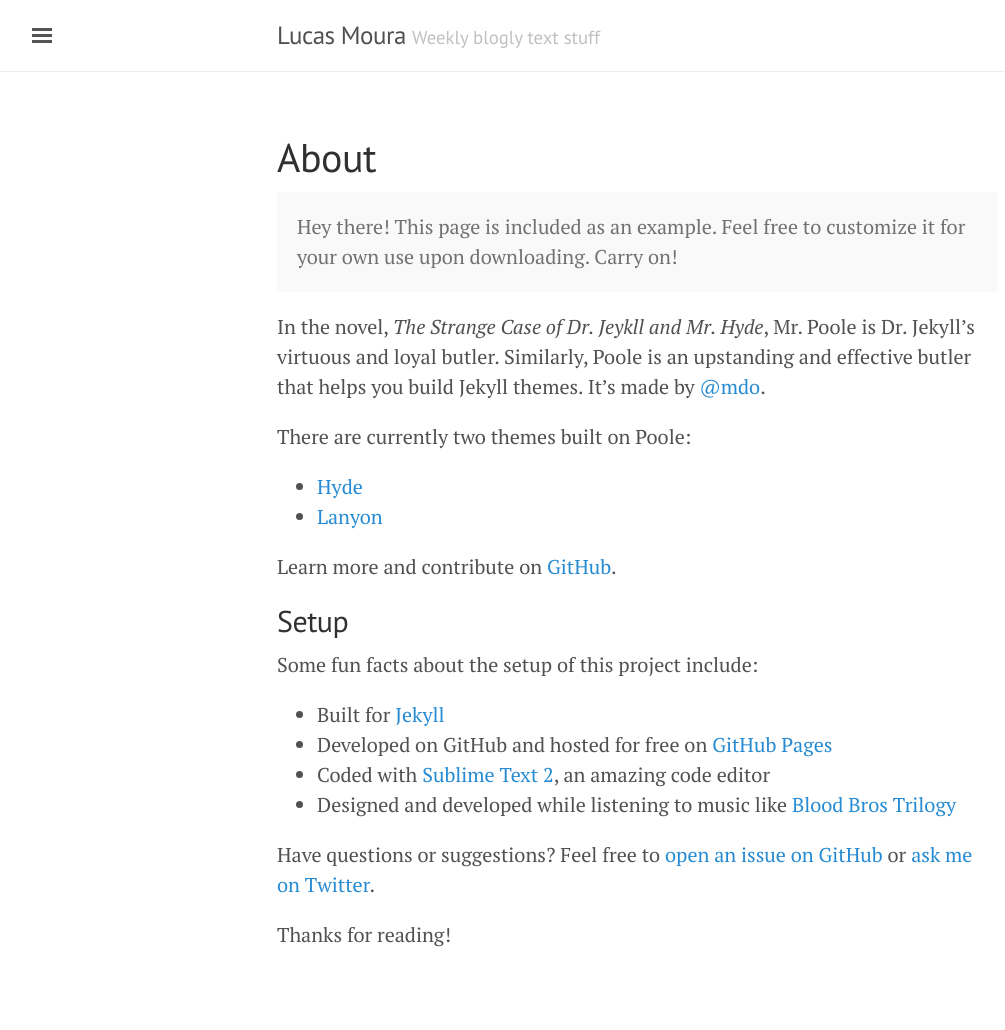
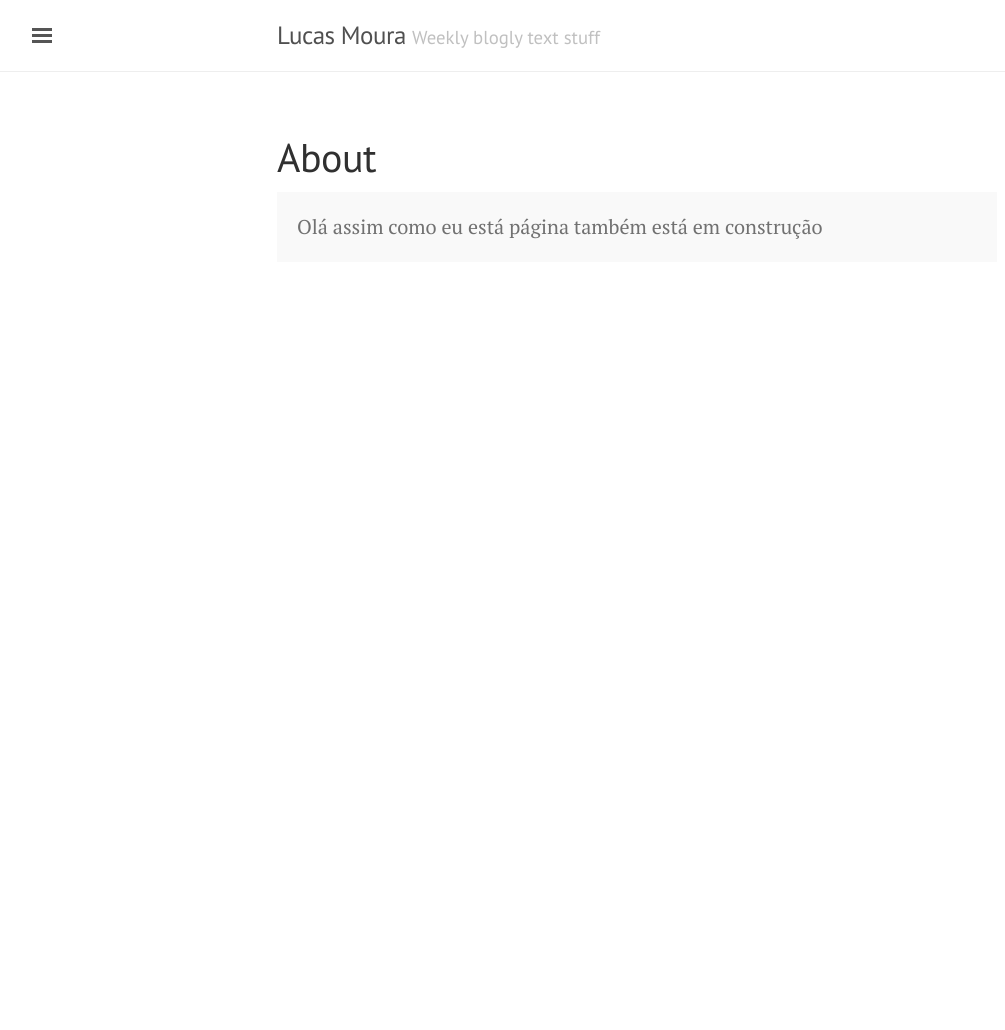
Before and after one commit to mourackb/moura.github.io, a Jekyll site: the page built from about.md, in a window 1280 px wide. Shown: the whole page, without its empty margins (3-1008 px from the left). Built offline with Jekyll 4.4.1, drawn with Linux system fonts in a browser that asks for light colours; after the commit the page ends 900 px from its top, so only the background shows below that.

Commit message:
Update about.md

```diff
--- a/about.md
+++ b/about.md
@@ -4,27 +4,5 @@
 ---
 
 <p class="message">
-  Hey there! This page is included as an example. Feel free to customize it for your own use upon downloading. Carry on!
+  Olá assim como eu está página também está em construção
 </p>
-
-In the novel, *The Strange Case of Dr. Jeykll and Mr. Hyde*, Mr. Poole is Dr. Jekyll's virtuous and loyal butler. Similarly, Poole is an upstanding and effective butler that helps you build Jekyll themes. It's made by [@mdo](https://twitter.com/mdo).
-
-There are currently two themes built on Poole:
-
-* [Hyde](http://hyde.getpoole.com)
-* [Lanyon](http://lanyon.getpoole.com)
-
-Learn more and contribute on [GitHub](https://github.com/poole).
-
-## Setup
-
-Some fun facts about the setup of this project include:
-
-* Built for [Jekyll](http://jekyllrb.com)
-* Developed on GitHub and hosted for free on [GitHub Pages](https://pages.github.com)
-* Coded with [Sublime Text 2](http://sublimetext.com), an amazing code editor
-* Designed and developed while listening to music like [Blood Bros Trilogy](https://soundcloud.com/maddecent/sets/blood-bros-series)
-
-Have questions or suggestions? Feel free to [open an issue on GitHub](https://github.com/poole/issues/new) or [ask me on Twitter](https://twitter.com/mdo).
-
-Thanks for reading!
```
